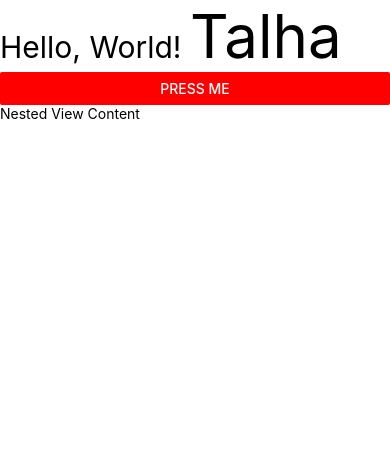
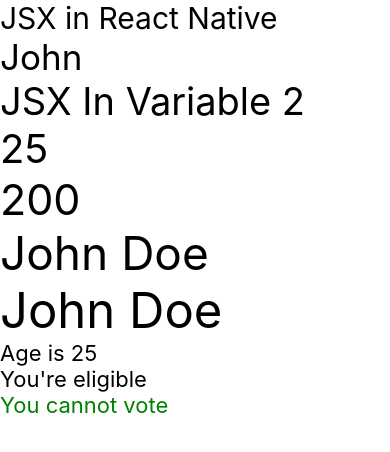
Before and after one commit to mtalhaleo2002/RN-App-From-Bg, a React Native app: screen / in a window 390 px wide. Shown: the top 452 px of the page. Built offline with nearby package versions, Linux system fonts and the light colour scheme.

Commit message:
Math Operations + Conditions in JSX

```diff
--- a/App.tsx
+++ b/App.tsx
@@ -1,16 +1,37 @@
 import React from 'react';
-import { Text, View, Button } from 'react-native';
+import { Text, View } from 'react-native';
 
+let name = 'John';
 const App = () => {
+  let name2 = 'JSX In Variable 2';
+  let lastName = 'Doe';
+  const age = 25;
   return (
     <View>
-      <Text style={{ fontSize: 30 }}>
-        Hello, World! <Text style={{ fontSize: 60 }}>Talha</Text>
+      <Text style={{ fontSize: 30 }}>JSX in React Native</Text>
+      <Text style={{ fontSize: 35 }}>{name}</Text>
+      <Text style={{ fontSize: 38 }}>{name2}</Text>
+      <Text style={{ fontSize: 40 }}>{age}</Text>
+      <Text style={{ fontSize: 43 }}>{10 * 20}</Text> {/* Math Operations */}
+      <Text style={{ fontSize: 46 }}>{name + ' ' + lastName}</Text>{' '}
+      {/* 2 variables merged  */}
+      <Text style={{ fontSize: 49 }}>
+        {name} {lastName}
       </Text>
-      <Button title="Press Me" color={'red'} />
-      <View>
-        <Text>Nested View Content</Text>
-      </View>
+      {/* 2 variables merged from a different approach  */}
+      <Text style={{ fontSize: 22 }}>
+        {age == 25 ? 'Age is 25' : 'Age is not 25'}
+      </Text>
+      {/* Condition Check */}
+      <Text style={{ fontSize: 22 }}>
+        {age < 25 ? `You're an underage` : `You're eligible`}
+      </Text>
+      {/* Again Condition Check  */}
+      {age >= 30 ? (
+        <Text style={{ fontSize: 22, color: 'red' }}>You can vote</Text>
+      ) : (
+        <Text style={{ fontSize: 22, color: 'green' }}>You cannot vote</Text>
+      )}
     </View>
   );
 };
```
